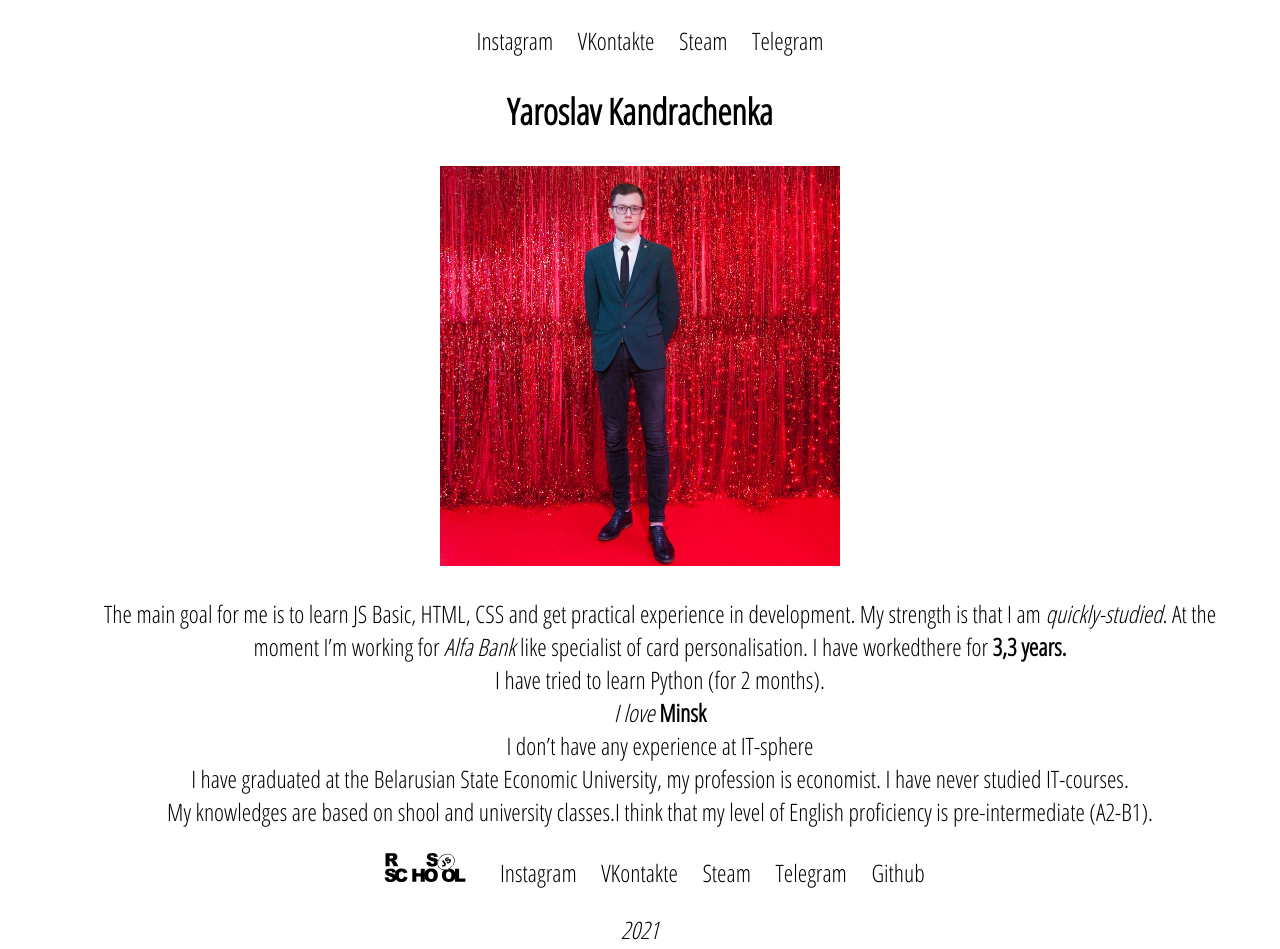
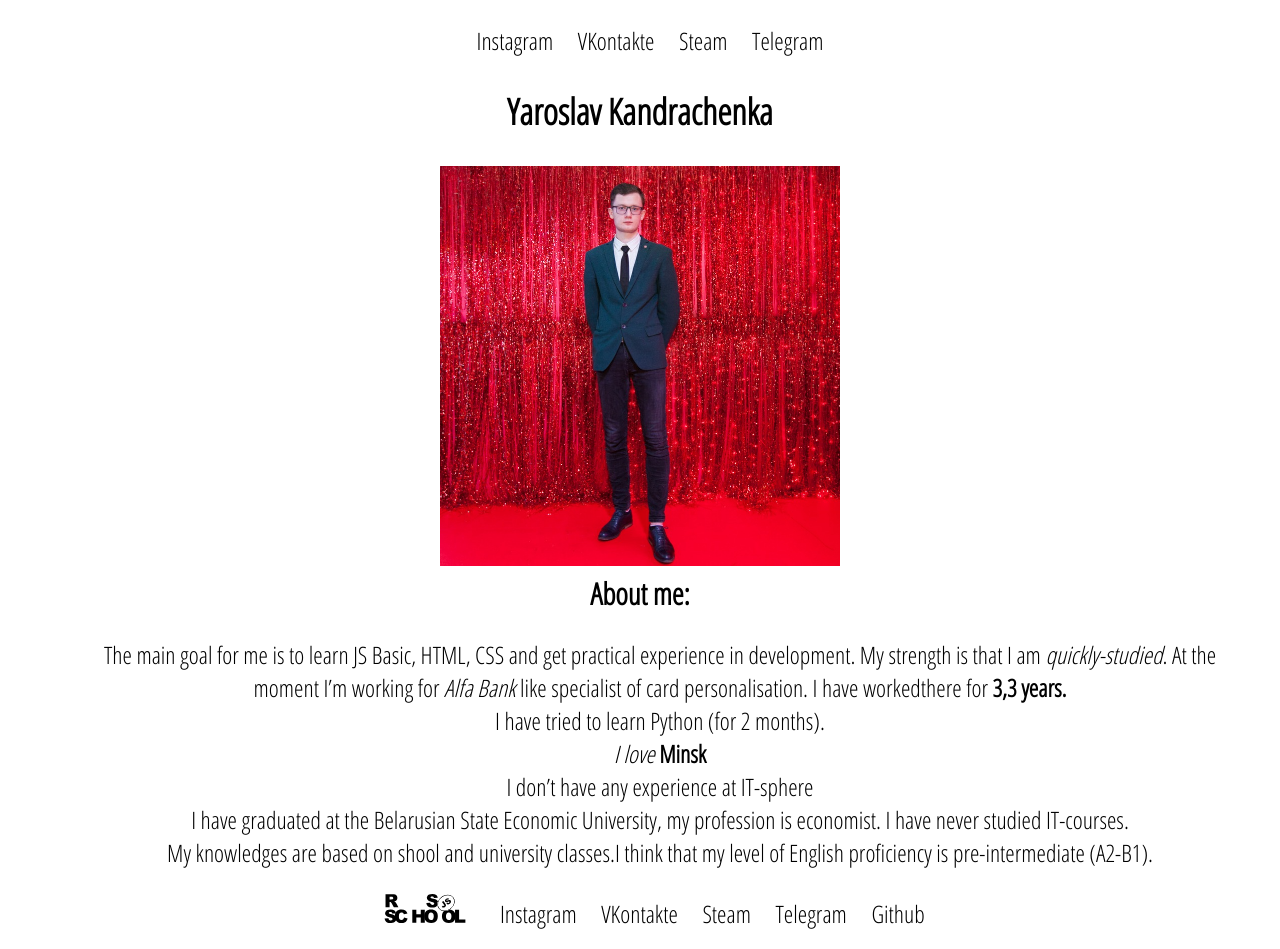
Before and after one commit to Nasoker/rsschool-cv, a plain HTML site: page index.html in a window 1280 px wide. Shown: the top 949 px of the page. Drawn offline with Linux system fonts and the light colour scheme.

Commit message:
add: h2 for task

```diff
--- a/index.html
+++ b/index.html
@@ -24,6 +24,7 @@
     <article>
         <h1>Yaroslav Kandrachenka</h1>
         <img src="owoNVJ7SU-s.jpg" alt="Yaroslav Kandrachenka">
+          <h2>About me:</h2>
         <ul class='main-ul'>
             <li>The main goal for me is to learn JS Basic, HTML, CSS and get practical experience in development. My strength is that I am <i>quickly-studied</i>. At the moment I’m working for <i>Alfa Bank</i> like specialist of card personalisation. I have
                 workedthere for <b>3,3 years.</b></li>
```
